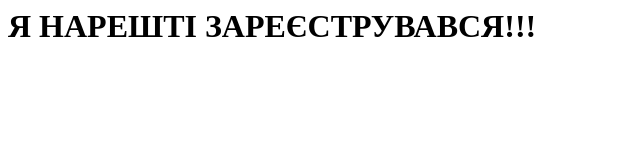
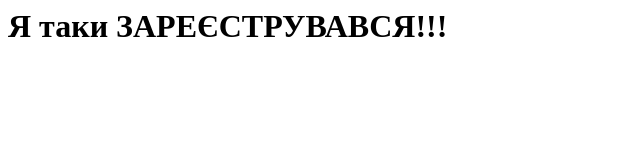
Before and after one commit to sania-vepr/site777, a plain HTML site: page index.html in a window 1280 px wide. Shown: the whole page, without its empty margins (0-640 px from the left). Drawn offline with Linux system fonts and the light colour scheme.

Commit message:
Update index.html

```diff
--- a/index.html
+++ b/index.html
@@ -1,5 +1,5 @@
 <html>
   <body>
-    <h1><b>Я НАРЕШТІ ЗАРЕЄСТРУВАВСЯ!!!</b></h1>
+    <h1><b>Я таки ЗАРЕЄСТРУВАВСЯ!!!</b></h1>
   </body>
 </html>
```
